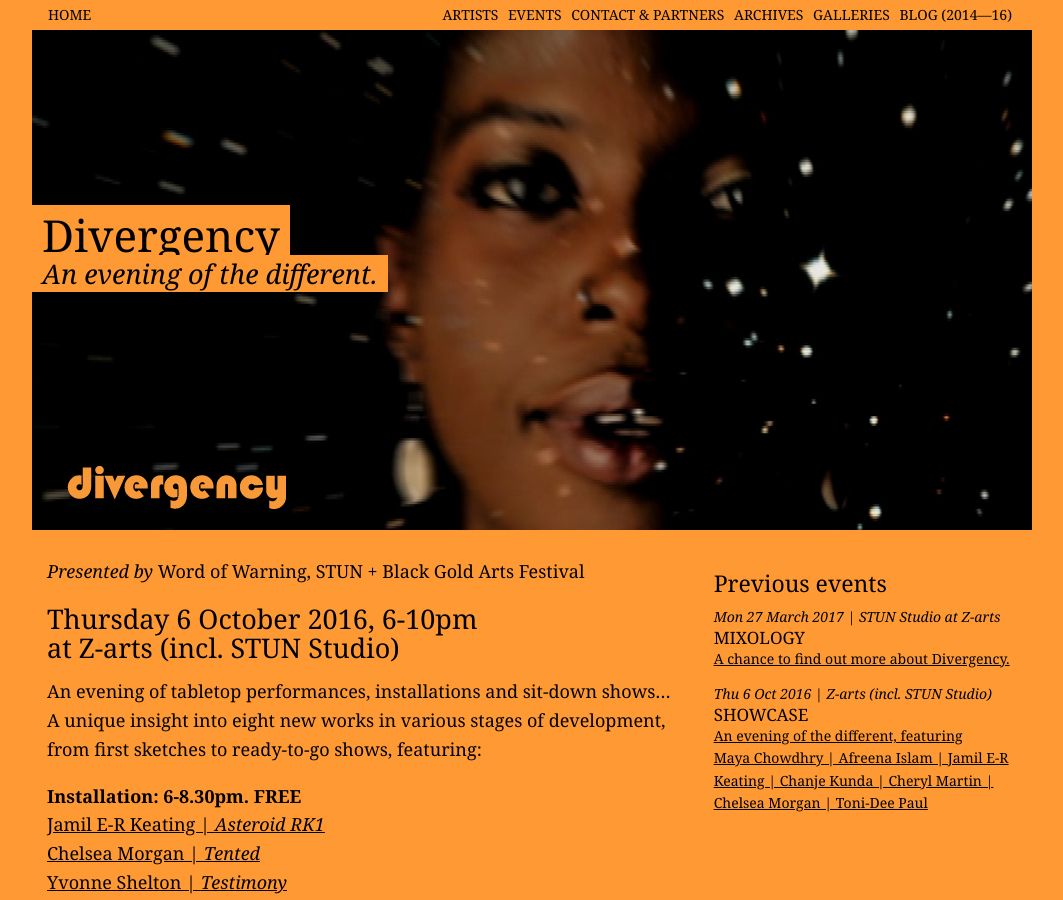
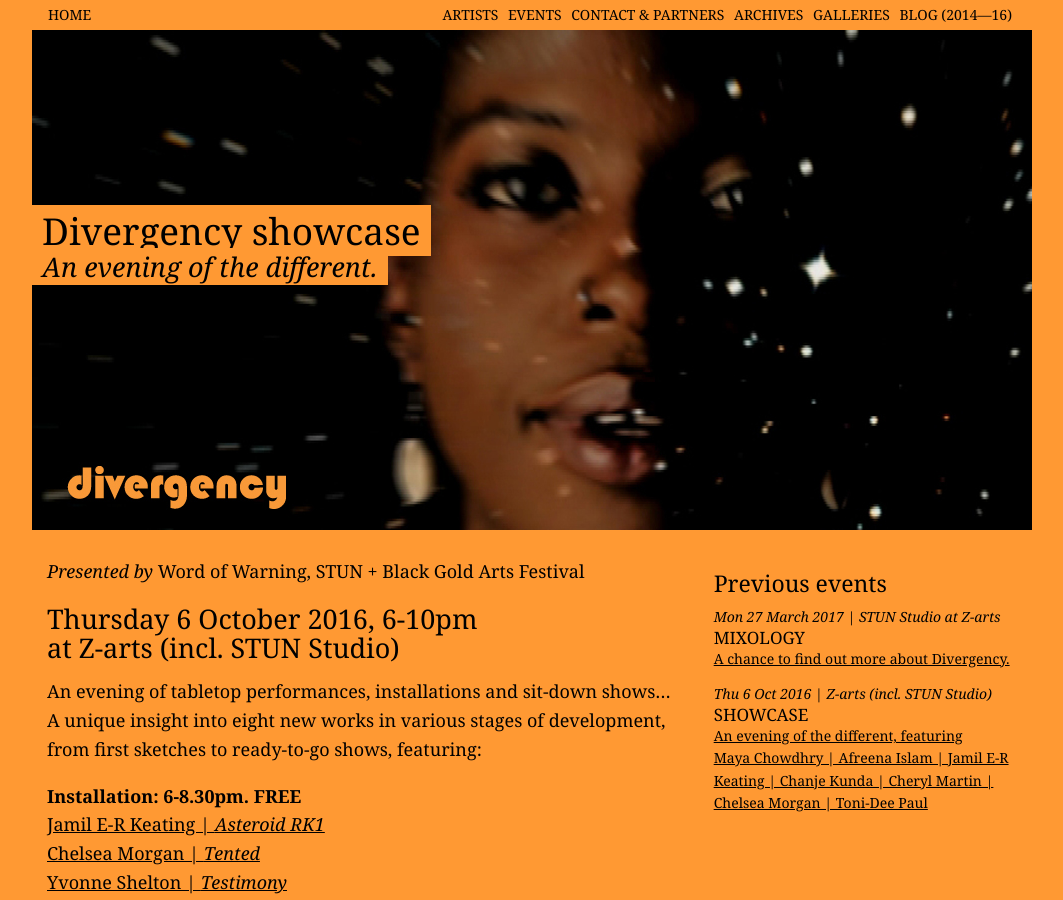
Before and after one commit to divergencymcr/divergencymcr.github.io, a Jekyll site: the page built from archive/event/showcase2016/index.md, in a window 1280 px wide and 900 px high. Shown: the whole window, without its empty margins (108-1171 px from the left). Built offline with Jekyll 4.4.1, drawn with Linux system fonts in a browser that asks for light colours.

Commit message:
Div show tw ind 1816

```diff
--- a/archive/event/showcase2016/index.md
+++ b/archive/event/showcase2016/index.md
@@ -5,9 +5,9 @@ rootpath: "../../../"
 is_index: true
 
 # ABOUT THE SHOW - GENERIC
-artist: "Divergency" # the name of the artist or company
+artist: "Divergency showcase" # the name of the artist or company
 show: "An evening of the different." # the name of the show
-artist_size: 1
+artist_size: 2
 show_size: 3
 season: "Showcase 6|10|2016"
 header_image: "header_div_chanje.jpg"
```
